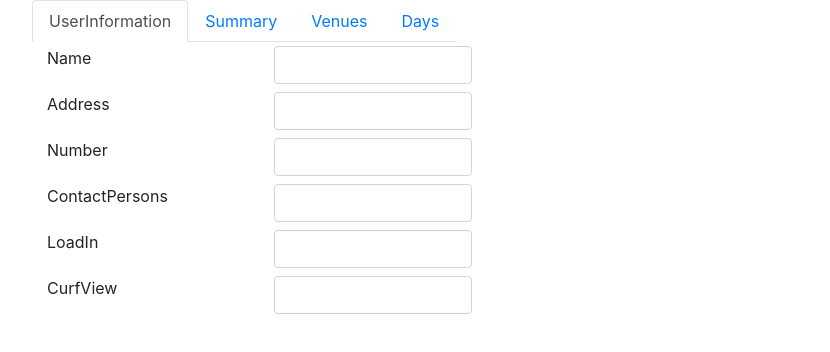
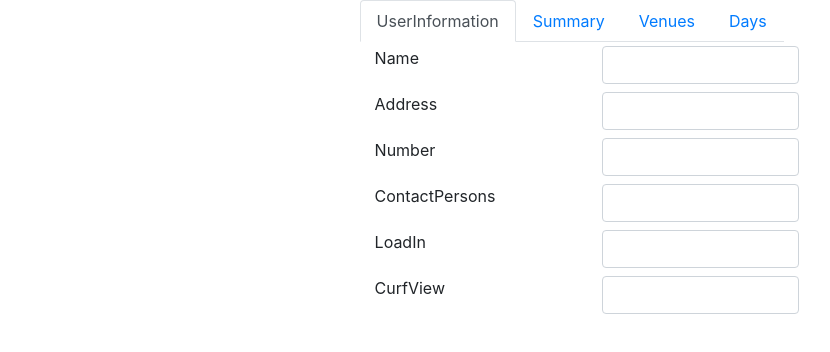
Before and after one commit to scherenhaenden/TourManager, an Angular app in the folder TourManagerUI/: page /home in a window 1280 px wide. Shown: the top 352 px of the page, without its empty margins (38-868 px from the left). Built offline with nearby package versions, Linux system fonts and the light colour scheme.

Commit message:
Justify content

```diff
--- a/TourManagerUI/src/app/app.component.html
+++ b/TourManagerUI/src/app/app.component.html
@@ -1,5 +1,5 @@
 <main>
-   <div class="main-container row w-100 h-100">
+   <div class="main-container row w-100 h-100 d-flex justify-content-center">
       <div class="wrapper-containers">
          <div class="row top-container">
             <div class="row">
```
